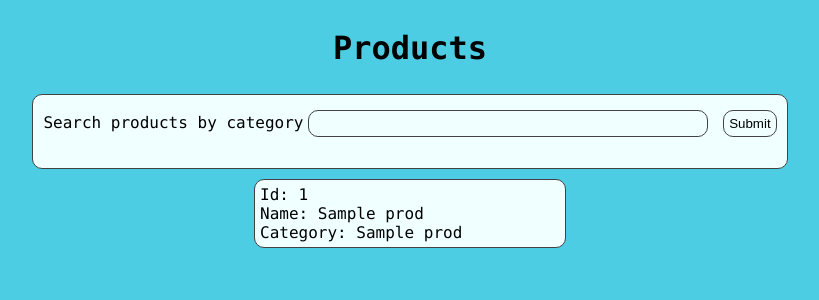
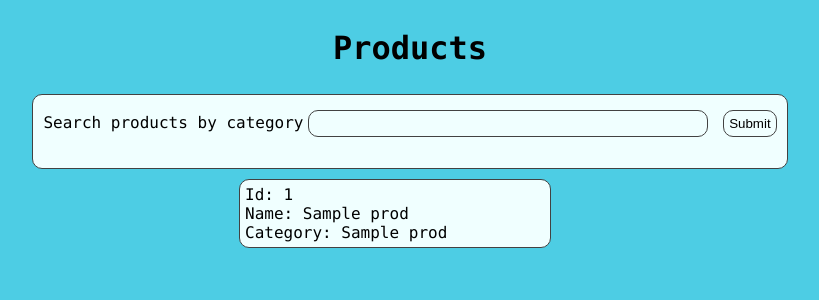
Before and after one commit to matheuspd/SQL-Injection-Presentation, a Flask app: template templates/products.html in a window 1280 px wide. Shown: the top 300 px of the page, without its empty margins (230-1049 px from the left). Run offline with Flask 3, Linux system fonts and the light colour scheme; the template is opened without the code that fills it: most values are stand-ins (such as "Sample title", 1, 10 or a date in 2020).

Commit message:
server working

```diff
--- a/server.py
+++ b/server.py
@@ -83,37 +83,19 @@ def products():
 def search():
     if session and session['username']:
         param = request.args.get('search')
+
         if(param):
 
             templates = []
-            query = "SELECT id,name FROM products WHERE category='" + param + "';"
+            query = "SELECT id,name,category FROM products WHERE category='" + param + "';"
             connection = create_db_connection("localhost", "root", pw, db)
             products = read_query(connection, query)
-
             if(products):
-
-                temp=""
 
                 for product in read_query(connection, query):
                     templates.append(product)
-                    temp += """
-                                    <p class="product">Id: """+str(product[0])+"""<br>Name: """+product[1]+"""</p>
-                    """
 
-                temp1 = """
-                    <html>
-                        <head>
-                            <title>Products</title>
-                        </head>
-                        <body>
-                                <h1>Products from the """ + param + """ category:</h1>
-                                <div class="products">"""
-                temp2 = """
-                                </div>
-                        </body>
-                    </html>
-                """
-                return render_template_string(temp1+temp+temp2)
+                return render_template('products.html', user=session['username'], products=templates)
             else:
                 return "Product not found."
 
--- a/static/style.css
+++ b/static/style.css
@@ -15,14 +15,12 @@ main {
 }
 
 .products{
-    display: flex;
-    flex-direction: row;
-    align-items: center;
-    justify-content: center;
+    display: grid;
+    grid-template-columns: auto auto auto auto;
+    gap: 10px 10px;
 }
 
 .product {
-    overflow-wrap: break-word;
     background-color: azure;
     border: 1px solid #424242;
     border-radius: 10px;
--- a/templates/login.html
+++ b/templates/login.html
@@ -4,7 +4,7 @@
     <meta charset="UTF-8">
     <meta http-equiv="X-UA-Compatible" content="IE=edge">
     <meta name="viewport" content="width=device-width, initial-scale=1.0">
-    <link rel="stylesheet" type="text/css" href="static/style.css">
+    <link rel="stylesheet" type="text/css" href="../static/style.css">
     <title>Login</title>
 </head>
 <body>
--- a/templates/products.html
+++ b/templates/products.html
@@ -2,7 +2,7 @@
 <html>
   <head>
     <title>Products</title>
-    <link rel="stylesheet" type="text/css" href="static/style.css">
+    <link rel="stylesheet" type="text/css" href="../static/style.css">
   </head>
 
   <body>
```
Also changed, not shown: README.md.
